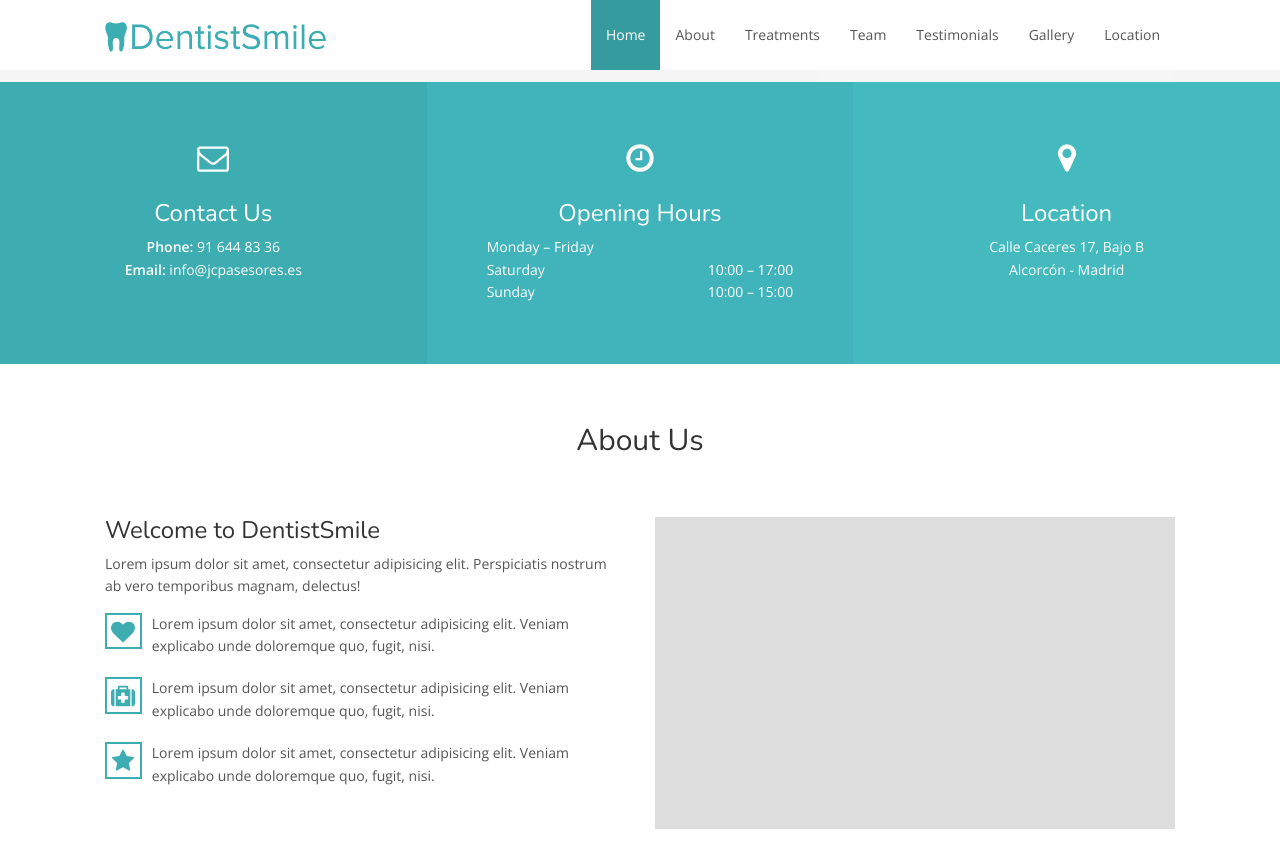
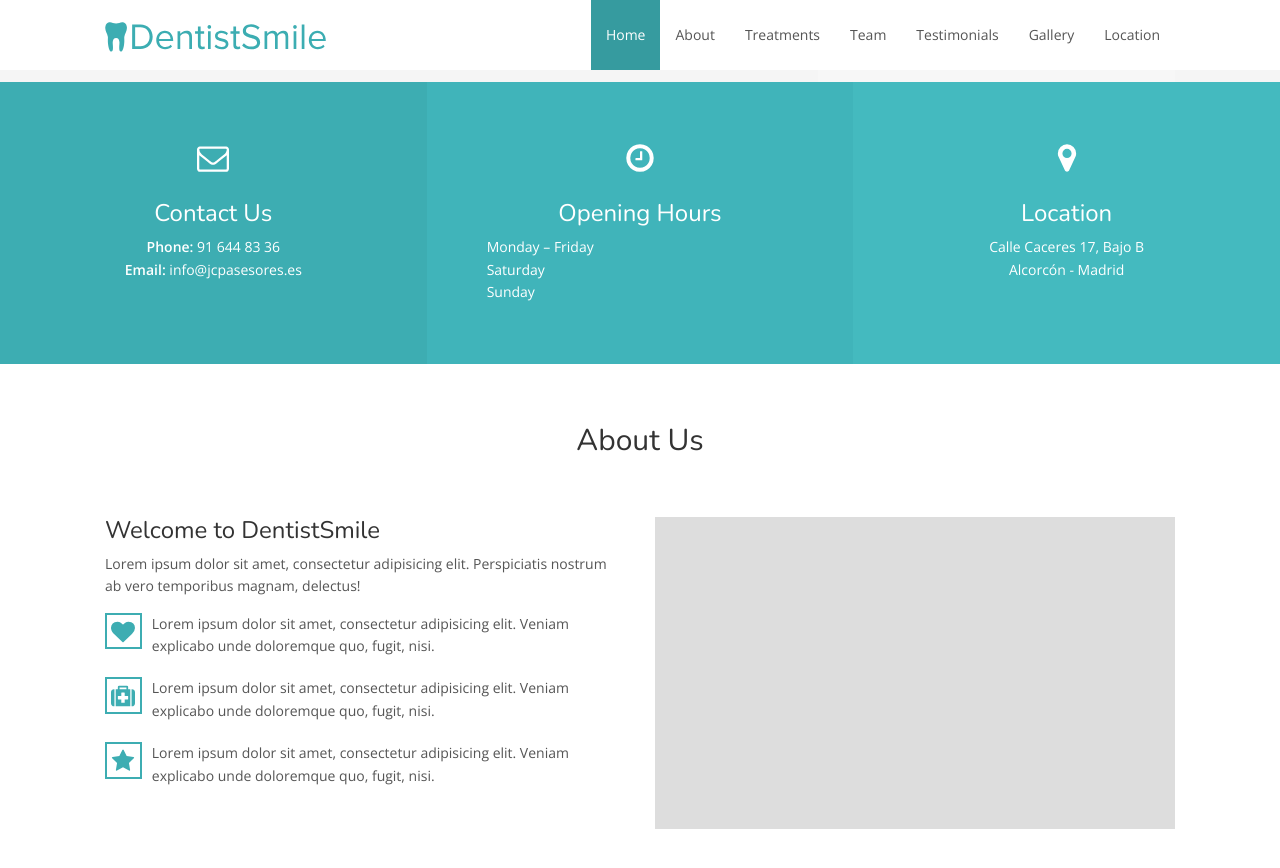
Before and after one commit to MpCity/MpCity.github.io, a Jekyll site: the page built from index.html, in a window 1280 px wide and 900 px high, scrolled down 464 px. Shown: the top 868 px of the window. Built offline with Jekyll 4.4.1, drawn with Linux system fonts in a browser that asks for light colours; nearby versions of some CDN libraries.

Commit message:
Update _config.yml

```diff
--- a/_config.yml
+++ b/_config.yml
@@ -21,9 +21,8 @@
     address: Calle Caceres 17, Bajo B<br> Alcorcón - Madrid
 
 # Opening hours
-lunes_friday: 9:00 – 18:00
-saturday: 10:00 – 17:00
-sunday: 10:00 – 15:00
+monday_thursday: 9:00 – 18:00
+friday: 10:00 – 17:00
 
 # Testimonials
 testimonials:
```
